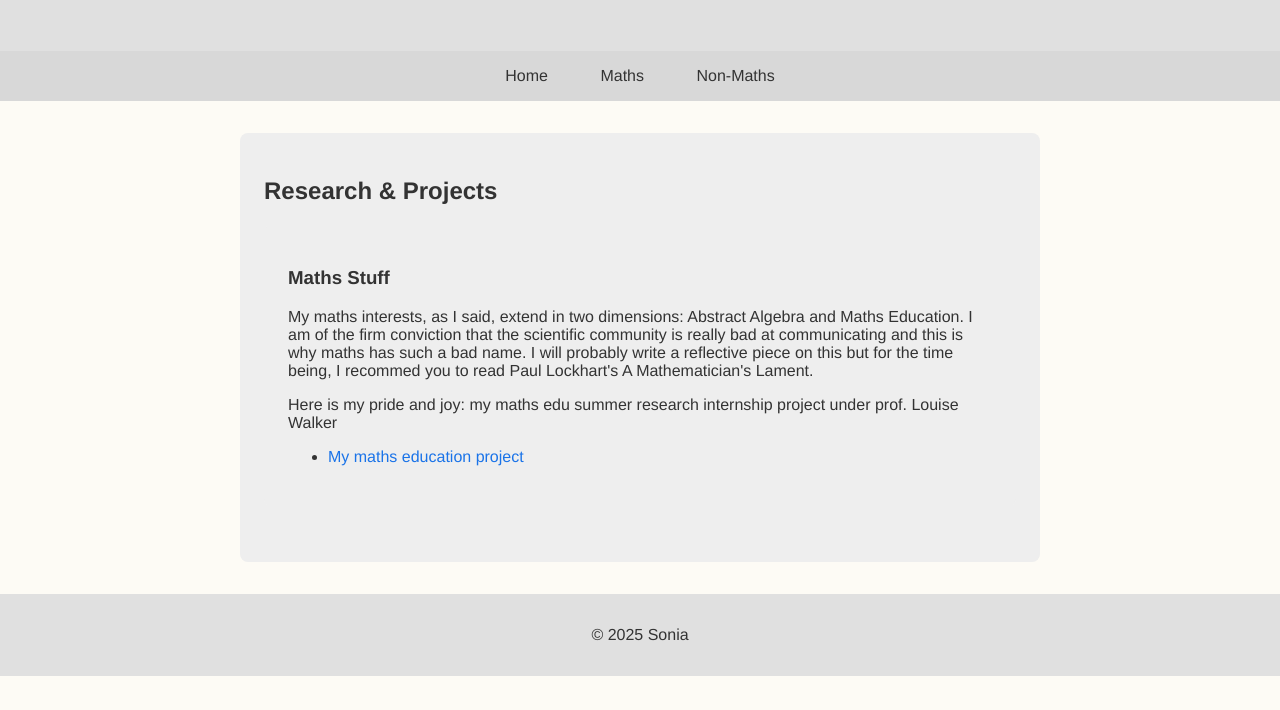
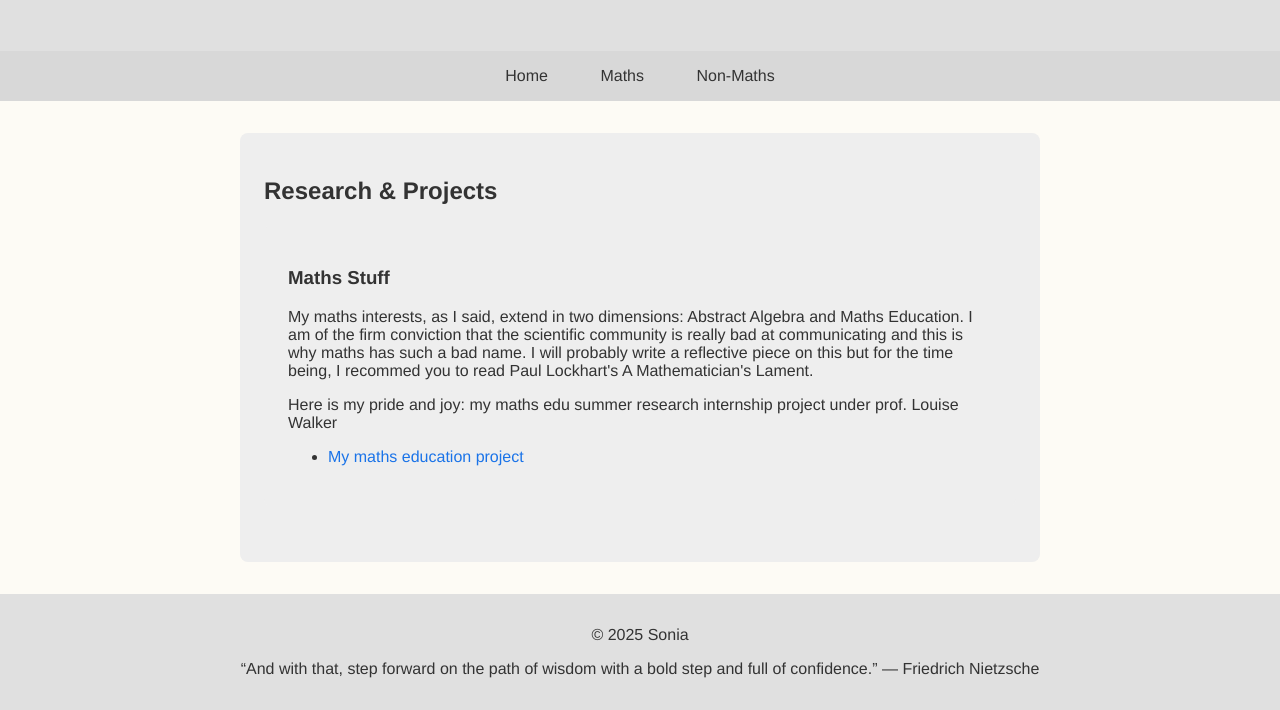
Before and after one commit to Sonia44872/Sonia44872.github.io, a plain HTML site: page maths.html in a window 1280 px wide. Shown: the part 93-803 px from the top of the page. Drawn offline with Linux system fonts and the light colour scheme.

Commit message:
Update maths.html

```diff
--- a/maths.html
+++ b/maths.html
@@ -33,9 +33,9 @@
 
 </main>
 
-<footer>
+  <footer>
   <p>&copy; 2025 Sonia</p>
+  <p class="quote">“And with that, step forward on the path of wisdom with a bold step and full of confidence.” — Friedrich Nietzsche</p>
 </footer>
-
 </body>
 </html>
```
